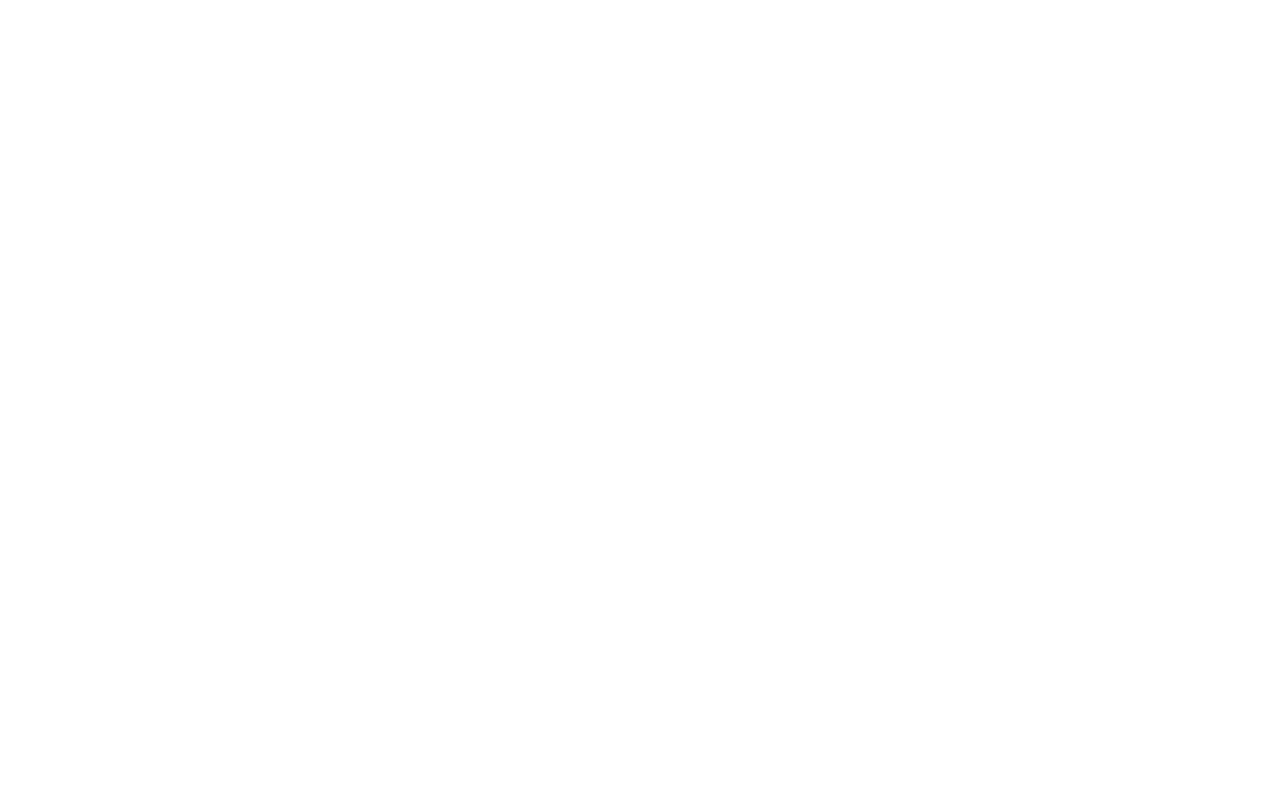
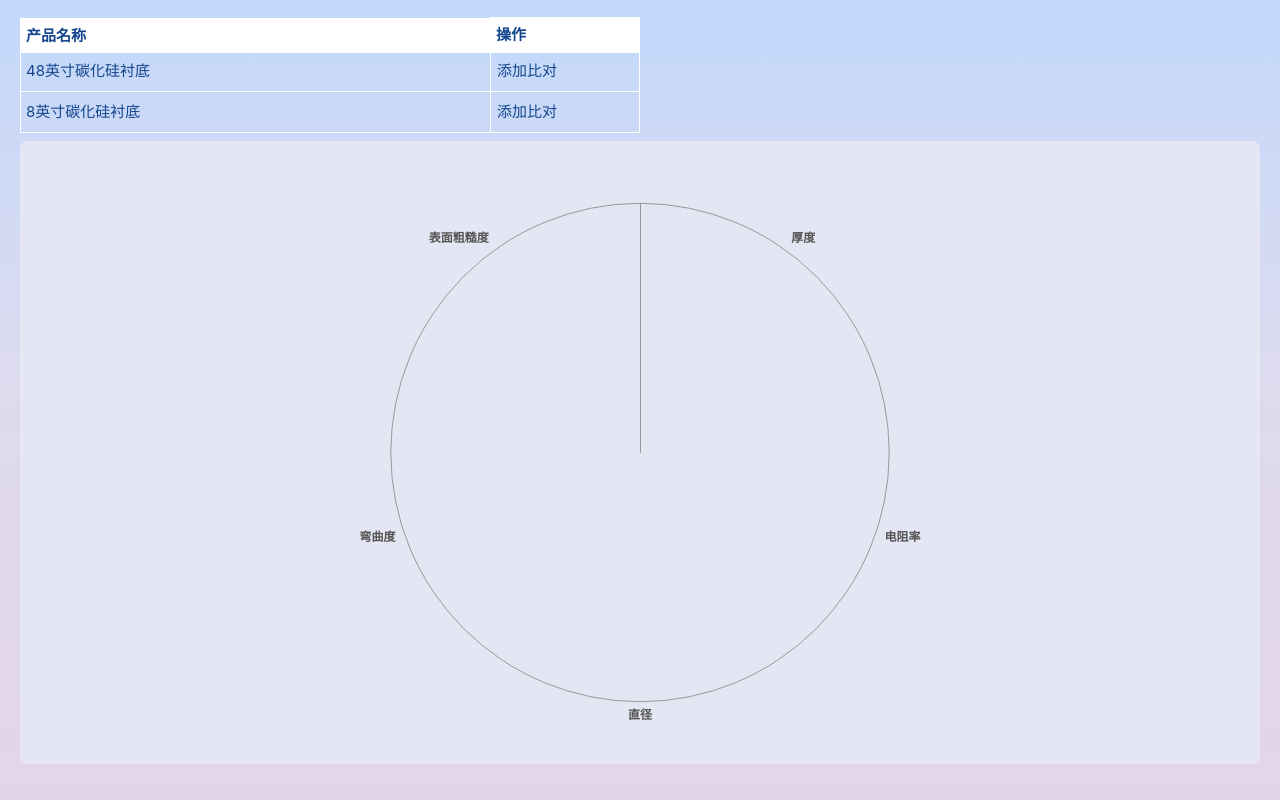
Before and after one commit to Yanzengyong/zz-demo, a Vue app: page /product in a window 1280 px wide. Before the commit this address had no page. Built offline with nearby package versions, Linux system fonts and the light colour scheme.

Commit message:
添加产品对比及产品关系页面

```diff
--- a/src/components/cards/TableCard.vue
+++ b/src/components/cards/TableCard.vue
@@ -36,7 +36,7 @@
     &-title {
         color: $darkBlue;
         font-weight: bolder;
-        flex: 1;
+        width: 200px;
         background-image: url("@/assets/images/table-card-title.png");
         background-size: 100% 100%;
         background-repeat: no-repeat;
@@ -44,7 +44,7 @@
     }
 
     &-option {
-        width: 120px;
+        flex: 1;
         @include flex(row, flex-end, center);
     }
 
@@ -52,4 +52,5 @@
         width: 100%;
         flex: 1;
     }
-}</style>
+}
+</style>
--- a/src/components/charts/CompanyProductChart.vue
+++ b/src/components/charts/CompanyProductChart.vue
@@ -5,7 +5,7 @@
 </template>
 
 <script setup lang="ts">
-import { watch, reactive } from 'vue';
+import { watch, reactive, onMounted } from 'vue';
 import { use } from 'echarts/core';
 import { CanvasRenderer } from 'echarts/renderers';
 import { GraphChart } from 'echarts/charts';
@@ -37,6 +37,10 @@
 });
 
 
+onMounted(async () => {
+    getRelations(props.productName);
+});
+
 watch(() => props.productName, (newVal, oldVal) => {
     getRelations(newVal);
 })
@@ -48,9 +52,9 @@
 
 const charOption = reactive({
     title: {
-        text: '产品产供关系',
+        text: props.productName,
         textStyle: {
-            fontSize: 14,
+            fontSize: 20,
             color: 'rgba(20,70,141, 1)'
         }
     },
@@ -60,19 +64,20 @@
         {
             type: 'graph',
             layout: 'force',
-            symbolSize: 30,
+            symbolSize: 60,
             roam: true,
             label: {
                 show: true,
-                position: 'bottom'
+                position: 'bottom',
+                fontSize: 20
             },
             force: {
-                repulsion: 1300
+                repulsion: 10000
             },
             edgeSymbol: ['circle', 'arrow'],
-            edgeSymbolSize: [4, 10],
+            edgeSymbolSize: [0, 15],
             edgeLabel: {
-                fontSize: 12,
+                fontSize: 20,
                 align: 'center',
                 verticalAlign: 'center',
                 color: 'rgba(20,70,141, 1)',
@@ -80,13 +85,13 @@
                 borderColor: "rgba(20,70,141, 1)",
                 borderType: 'solid',
                 borderWidth: 1,
-                borderRadius: 20,
-                padding: [2, 4]
+                borderRadius: 30,
+                padding: [5, 10]
             },
             data: [],
             links: [],
             lineStyle: {
-                opacity: 0.9,
+                opacity: 1,
                 width: 1,
                 curveness: 0
             }
@@ -95,6 +100,10 @@
 });
 
 const getRelations = async function (productName) {
+    if (!productName) {
+        return;
+    }
+
     const productRelation: IProductRelations = await getProductRelations(productName);
     charOption.series[0].data = [];
     charOption.series[0].links = []
@@ -115,6 +124,8 @@
             label: {
                 show: true,
                 formatter: '生产',
+                backgroundColor: 'rgba(20,70,141, 1)',
+                color: '#fff'
             }
         })
     }
--- a/src/components/charts/CompareChart.vue
+++ b/src/components/charts/CompareChart.vue
@@ -3,8 +3,8 @@
     leave-active-class="animate__animated animate__zoomOut">
      <div class="compare-dialog-box" v-if="visiable">
       <div class="header-box">
-        <h3>{{ title }}</h3>
-        <img class="close-img" src="../../assets/images/close.png" alt="关闭" @click="emit('update:visiable', false)">
+        <!-- <h3>{{ title }}</h3> -->
+        <!-- <img class="close-img" src="../../assets/images/close.png" alt="关闭" @click="emit('update:visiable', false)"> -->
       </div>
       <div class="content-box">
         <v-chart class="compare-chart" :option="option" autoresize />
@@ -118,17 +118,16 @@
   height: 100%;
 }
 .compare-dialog-box{
-  position: absolute;
-  top: 10%;
-  left: 50%;
-  transform: translateX(-50%);
-  width: 60%;
-  height: 600px;
-  border-radius: 8px 8px 8px 8px;
-  opacity: 1;
-  background: linear-gradient(180deg, #FFFFFF 0%, rgba(255,255,255,0.4) 100%);
-  border: 1px solid #fff;
-  padding: 32px;
+  // position: absolute;
+  // top: 10%;
+  // left: 50%;
+  width: 100%;
+  height: 100%;
+  // border-radius: 8px 8px 8px 8px;
+  // opacity: 1;
+  // background: linear-gradient(180deg, #FFFFFF 0%, rgba(255,255,255,0.4) 100%);
+  // border: 1px solid #fff;
+  // padding: 32px;
   box-sizing: border-box;
 }
 .header-box{
--- a/src/router/index.js
+++ b/src/router/index.js
@@ -1,6 +1,9 @@
 import { createRouter, createWebHistory } from 'vue-router'
 import MainView from '../view/main.vue'
 import PolicyView from '../view/policy.vue'
+import ProductView from '../view/product.vue'
+import ProductRelationView from '../view/productRelation.vue'
+
 
 const router = createRouter({
   history: createWebHistory(import.meta.env.BASE_URL),
@@ -14,6 +17,16 @@
       path: '/policy',
       name: 'Policy',
       component: PolicyView
+    },
+    {
+      path: '/product',
+      name: 'product',
+      component: ProductView
+    },
+    {
+      path: '/productRelation',
+      name: 'productRelation',
+      component: ProductRelationView
     }
   ]
 })
--- a/src/service/index.ts
+++ b/src/service/index.ts
@@ -15,8 +15,8 @@
 {
     return new Promise<IProductRelations>((resolve, reject) => {
         resolve({
-            produceCompanies: ['华为科技有限公司'],
-            supplyCompanies: ['小米科技有限公司', '魅族科技', 'vivo']
+            produceCompanies: ['深圳纳宏光电技术有限公司'],
+            supplyCompanies: ['大族激光科技有限公司', '深圳迪能激光科技有限公司 ', '武汉华俄激光工程有限公司', '深圳市联赢激光股份有限公司', '武汉楚天激光', '苏州天弘激光股份有限公司']
         })
     })
 }
--- a/src/view/product.vue
+++ b/src/view/product.vue
@@ -1,44 +1,110 @@
-<script setup>
+<script setup lang="ts">
+import { computed, reactive, ref } from 'vue';
+import { TableHeader } from '../components/lite-table/LiteTable';
+import TableCard from '../components/cards/TableCard.vue';
+import LiteTable from '../components/lite-table/LiteTable.vue';
+import ZButton from '../components/btns/ZButton.vue';
+import Message from 'vue-m-message'
+import CompareChart from '../components/charts/CompareChart.vue';
+import { Policy, Product } from '../service/index';
+
+
 defineProps({
   msg: {
     type: String,
     required: true
   }
 })
+
+/*************************** 产品相关 ****************************/
+
+const productTableHeaders: TableHeader[] = [
+  { key: 'name', name: '产品名称', width: '100%' },
+  { key: '操作', name: '操作', width: '150px' }
+];
+
+let productTableData: Product[] = reactive([{
+  name: '48英寸碳化硅衬底',
+}, {
+  name: '8英寸碳化硅衬底',
+}]);
+
+let comparedProductNames: string[] = reactive([]);
+const comparedProductList = computed(() => {
+  return comparedProductNames.map((item) => {
+    return productTableData.find((prod) => {
+      return prod.name === item
+    })
+  })
+})
+
+// 添加比对
+const addCompareProduct = (row: Product) => {
+  const idx = comparedProductNames.indexOf(row.name);
+  if (idx == -1) {
+    if (comparedProductNames.length >= 3) {
+      Message.info('最多添加3个产品进行比对')
+      return;
+    }
+
+    comparedProductNames.push(row.name);
+  } else {
+    comparedProductNames.splice(idx, 1)
+  }
+}
+
+const compareVisible = ref(true)
+
+// 比对产品
+const compareProduct = () => {
+
+  if (comparedProductNames.length < 2) {
+    Message.info('请选择至少两个产品进行比对')
+    return;
+  }
+
+  compareVisible.value = true
+}
+
 </script>
 
+
+
 <template>
-  <div class="greetings">
-    <h1 class="green">{{ msg }}</h1>
-    <h3>
-      You’ve successfully created a project with
-      <a href="https://vitejs.dev/" target="_blank" rel="noopener">Vite</a> +
-      <a href="https://vuejs.org/" target="_blank" rel="noopener">Vue 3</a>.
-    </h3>
+  <div class="product-container">
+    <div class="product-list">
+      <LiteTable :table-headers="productTableHeaders" :table-data="productTableData">
+        <template v-slot="scope">
+          <z-button type="text" @click="addCompareProduct(scope.row)">
+            <span v-if="comparedProductNames.indexOf(scope.row.name) == -1">添加比对</span>
+            <span v-else style="color: gray;">取消比对</span>
+          </z-button>
+        </template>
+      </LiteTable>
+    </div>
+    <div class="compare-area">
+      <CompareChart title="产品对比" :data="comparedProductList" v-model:visiable="compareVisible" />
+    </div>
   </div>
 </template>
 
-<style scoped>
-h1 {
-  font-weight: 500;
-  font-size: 2.6rem;
+<style lang="scss" scoped>
+.product-container {
+  width: 100%;
+  height: 100%;
+  background: linear-gradient(180deg, #C2D8FB 0%, #DEDBEF 48%, #E4D4E7 100%);
+  border-radius: 0px 0px 0px 0px;
   position: relative;
-  top: -10px;
+  padding: 20px;
+  @include flex(column, flex-start, flex-start);
 }
 
-h3 {
-  font-size: 1.2rem;
+.product-list {
+  width: 50%;
 }
 
-.greetings h1,
-.greetings h3 {
-  text-align: center;
-}
-
-@media (min-width: 1024px) {
-  .greetings h1,
-  .greetings h3 {
-    text-align: left;
-  }
+.compare-area {
+  width: 100%;
+  flex: 1;
 }
 </style>
--- /dev/null
+++ b/src/view/productRelation.vue
@@ -0,0 +1,12 @@
+<script lang="ts" setup>
+import {  ref } from 'vue';
+import CompanyProductChart from '../components/charts/CompanyProductChart.vue';
+
+let currentProductName = ref('1.64μm高透大功率激光焊接机窗口镜片')
+</script>
+
+
+
+<template>
+    <CompanyProductChart :productName="currentProductName"></CompanyProductChart>
+</template>
```
Also changed, not shown: src/service/request.ts (line endings or trailing spaces), 2 other files (tests, documents, lock files or other folders).
